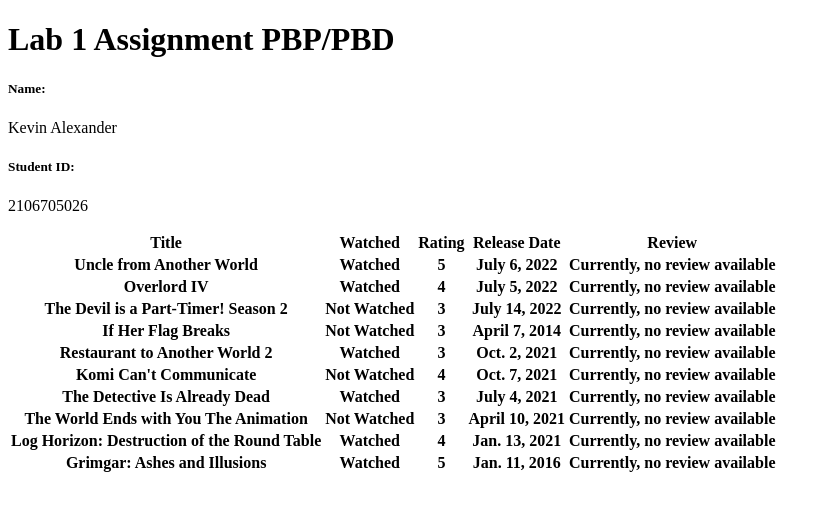
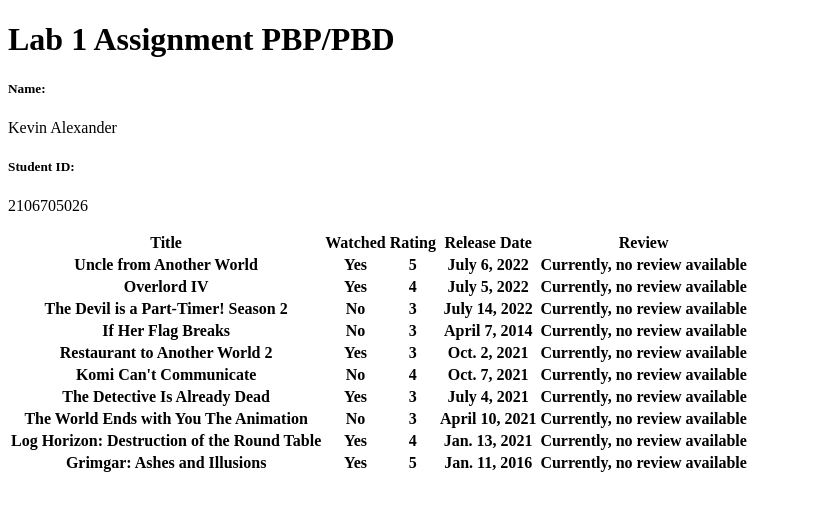
Before and after one commit to kevin-alex-12/tugasdua-pbp, a Django app: page /mywatchlist/html/ in a window 1280 px wide. Shown: the top 511 px of the page, without its empty margins (0-831 px from the left). Run offline with Django 4.2, Linux system fonts and the light colour scheme; data comes from the database, SQL or seed files in the repository; lists and menus that the app fills with data are empty.

```diff
--- a/mywatchlist/templates/mywatchlist.html
+++ b/mywatchlist/templates/mywatchlist.html
@@ -22,7 +22,7 @@
     {% for data in watch_list %}
     <tr>
         <th>{{data.title}}</th>
-        <th>{{ data.watched|yesno:"Watched, Not Watched" }}</th>
+        <th>{{ data.watched|yesno:"Yes, No" }}</th>
         <th>{{data.rating}}</th>
         <th>{{data.release_date}}</th>
         <th>{{data.review}}</th>
```
Also changed, not shown: 1 other file.
